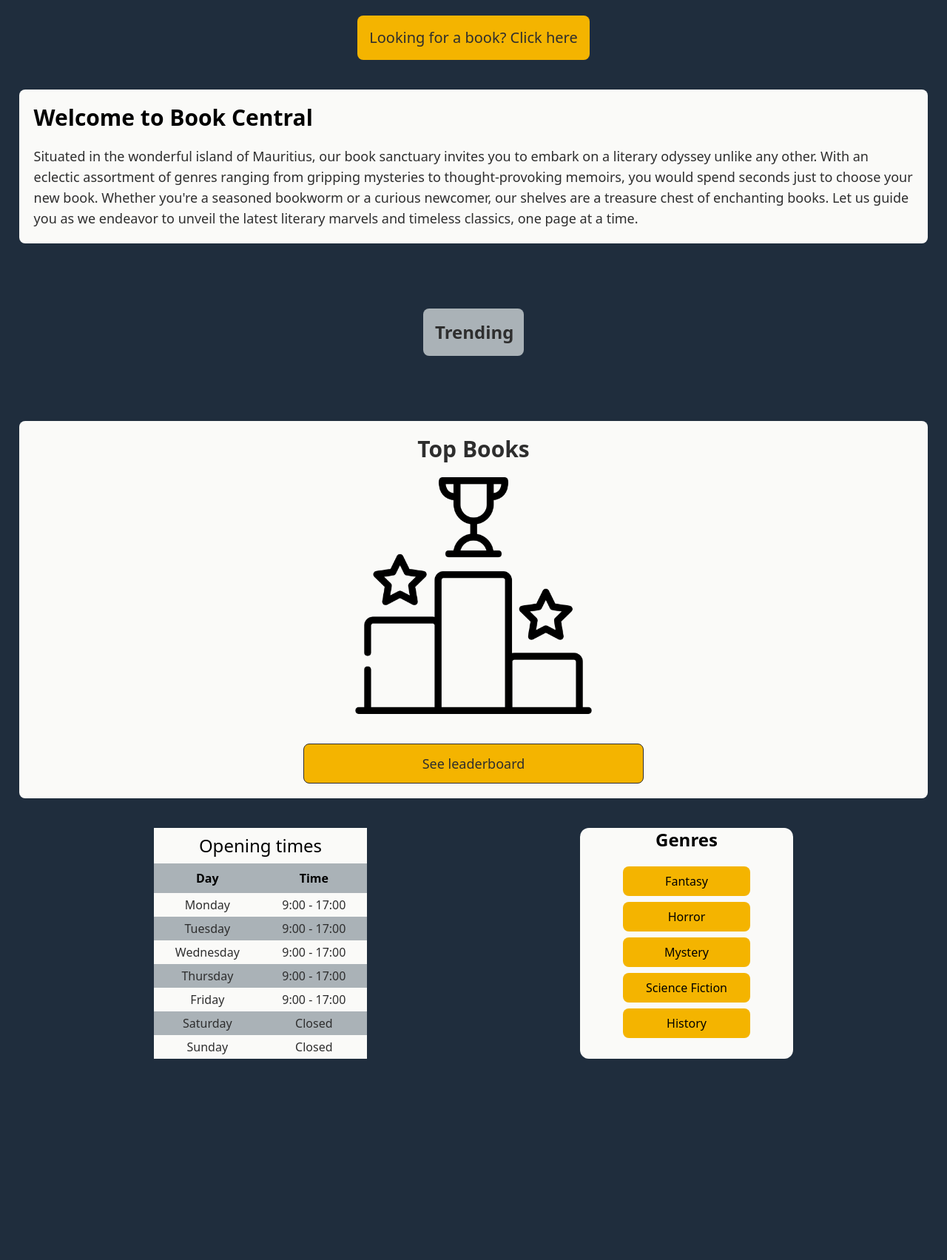
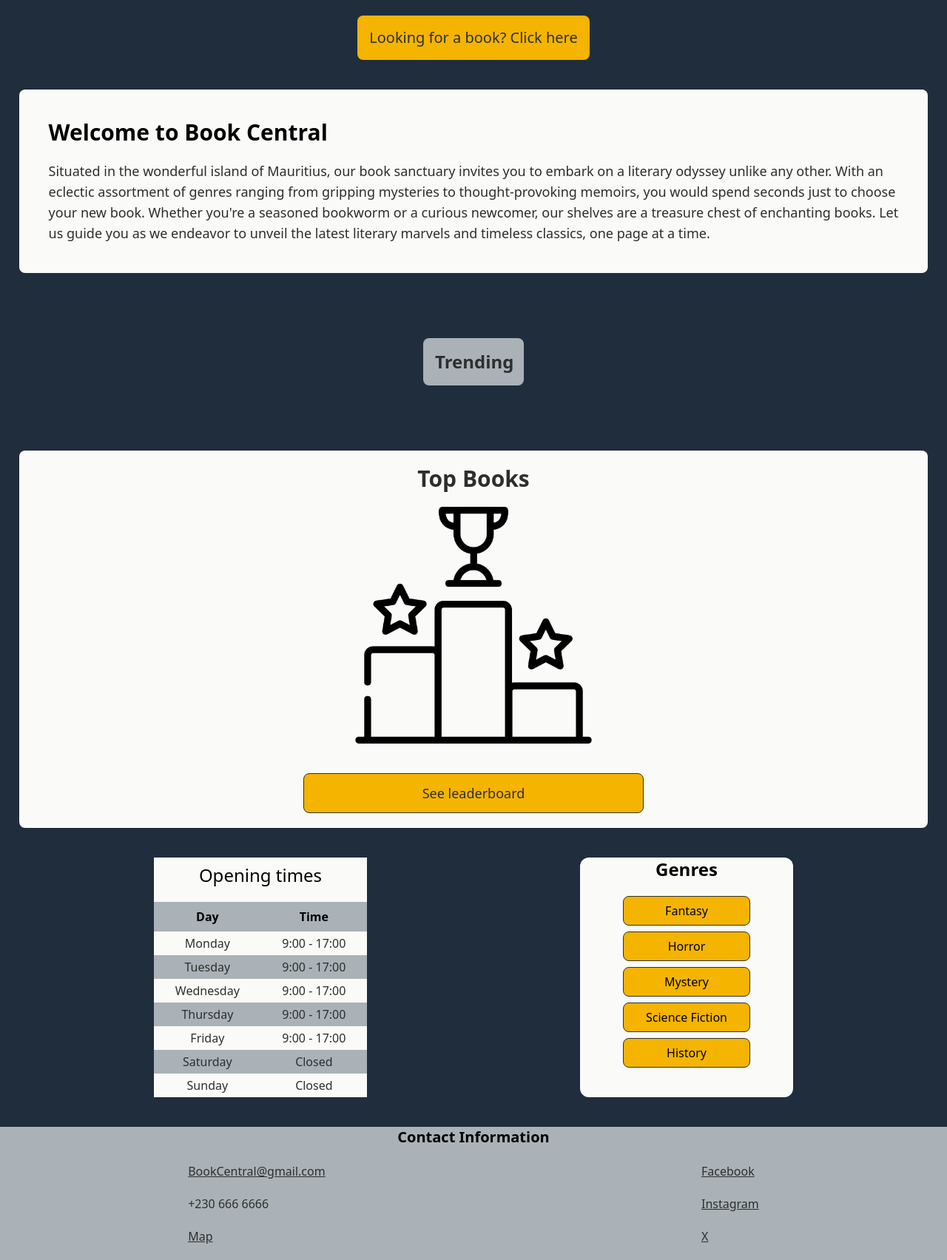
Before and after one commit to Sanish-Ramlal-crdn/tailwind-practice, a plain HTML site: page project-4-book-central-remake/index.html in a window 1280 px wide. Shown: the part 400-2103 px from the top of the page at 74% size. Before the commit the page ends 1831 px from the top, so only its background shows below. Drawn offline with nearby package versions, Linux system fonts and the light colour scheme.

Commit message:
Implementing tailwind CLI
Co-Authored-By: Sanish1246 <71644048+Sanish1246@users.noreply.github.com>

```diff
--- a/project-4-book-central-remake/index.html
+++ b/project-4-book-central-remake/index.html
@@ -4,112 +4,122 @@
 <head>
     <meta charset="UTF-8">
     <meta name="viewport" content="width=device-width, initial-scale=1.0">
-    <script src="https://cdn.tailwindcss.com"></script>
+    <link rel="stylesheet" href="output.css">
     <title>Book Central</title>
 </head>
 
-<body class="bg-[#1F2D3D]">
-    <div class="w-full bg-[#1F2D3D] flex justify-end items-center p-4">
-        <div class="flex flex-row bg-[#F4B400] w-[9rem] rounded-lg justify-center">
-            <img src="logos/bag.svg" class="p-3 w-14 h-14 hover:border-b-2 border-black hover:cursor-pointer">
-            <img src="logos/account.svg" class="p-3 w-14 h-14 hover:border-b-2 border-black hover:cursor-pointer">
+
+<body class="bg-darkblue">
+    <div class="w-full bg-darkblue flex justify-end items-center p-4">
+        <div class="flex flex-row bg-yellowbrand w-[9rem] rounded-lg justify-center">
+            <img src="logos/bag.svg" class="header-btn">
+            <img src="logos/account.svg" class="header-btn">
         </div>
     </div>
 
     <div class="flex flex-col mt-4 items-center justify center">
         <img src="logos/logo.png" alt="Book Logo">
-        <h1 class="mt-5 text-4xl text-[#2E2E2E] rounded-xl bg-[#FAFAF8] p-5 ">Book Central</h1>
+        <h1 class="mt-5 text-4xl text-darkgray rounded-xl bg-lightbg p-5">Book Central</h1>
         <button
-            class="text-xl rounded-lg p-4 mt-8 text-[#2E2E2E] bg-[#F4B400] hover:cursor-pointer hover:bg-[#E0A800]">Looking
-            for
-            a
-            book? Click
-            here</button>
+            class="text-xl rounded-lg p-4 mt-8 text-darkgray bg-yellowbrand hover:cursor-pointer hover:bg-yellowhover">
+            Looking for a book? Click here
+        </button>
     </div>
 
-    <div class="mt-10 p-3 bg-[#FAFAF8] rounded-lg w-[96%] p-5  mx-auto">
+    <div class="mt-10 bg-lightbg rounded-lg w-[96%] p-10 mx-auto">
         <h1 class="text-3xl font-bold">Welcome to Book Central</h1>
-        <p class="mt-5 text-lg text-[#2E2E2E]">Situated in the wonderful island of Mauritius, our book sanctuary
-            invites you to
-            embark on a
-            literary
-            odyssey unlike any other. With an eclectic assortment of genres ranging from gripping mysteries to
-            thought-provoking memoirs, you would spend seconds just to choose your new book. Whether you're a
-            seasoned bookworm or a curious newcomer, our shelves are a treasure chest of enchanting books. Let us
-            guide you as we endeavor to unveil the latest literary marvels and timeless classics, one page at a
-            time.</p>
+        <p class="mt-5 text-lg text-darkgray">
+            Situated in the wonderful island of Mauritius, our book sanctuary invites you to embark on a literary
+            odyssey unlike any other.
+            With an eclectic assortment of genres ranging from gripping mysteries to thought-provoking memoirs, you
+            would spend seconds
+            just to choose your new book. Whether you're a seasoned bookworm or a curious newcomer, our shelves are a
+            treasure chest of
+            enchanting books. Let us guide you as we endeavor to unveil the latest literary marvels and timeless
+            classics, one page at a time.
+        </p>
     </div>
 
     <div class="py-2 mt-20">
-        <h2 class="text-2xl rounded-lg bg-[#AAB2B7] text-[#2E2E2E] p-4 font-bold w-[8.5rem] mx-auto">Trending</h2>
+        <h2 class="text-2xl rounded-lg bg-grayaccent text-darkgray p-4 font-bold w-[8.5rem] mx-auto">Trending</h2>
     </div>
 
-    <div class="mt-20 w-[96%] bg-[#FAFAF8] rounded-lg flex flex-col items-center mx-auto">
-        <h2 class="text-3xl text-[#2E2E2E] text-center font-bold mt-5">Top Books</h2>
+    <div class="mt-20 w-[96%] bg-lightbg rounded-lg flex flex-col items-center mx-auto">
+        <h2 class="text-3xl text-darkgray text-center font-bold mt-5">Top Books</h2>
         <img src="logos/leaderboard.png" alt="leaderboard" class="m-auto mt-5 mb-10 h-80">
         <button
-            class="bg-[#F4B400] text-[#2E2E2E] text-lg mb-5 px-40 py-3 rounded-lg border border-[#2E2E2E] hover:cursor-pointer hover:bg-[#E0A800] hover:border-[#E0A800]">See
-            leaderboard</button>
+            class="bg-yellowbrand text-darkgray text-lg mb-5 px-40 py-3 rounded-lg border border-darkgray hover:cursor-pointer hover:bg-yellowhover hover:border-yellowhover">
+            See leaderboard
+        </button>
     </div>
 
     <div class="flex flex-row mt-10 justify-around w-[90%] mx-auto">
-        <div class="w-[25%] bg-[#FAFAF8]">
-            <h2 class="bg-[#FAFAF8] text-center h-15 p-2 text-2xl">Opening times</h2>
+        <div class="w-[25%] bg-lightbg">
+            <h2 class="bg-lightbg text-center h-15 p-2 text-2xl">Opening times</h2>
             <table class="w-full rounded-md p-1">
-                <tr class="bg-[#AAB2B7] h-10">
+                <tr class="bg-grayaccent h-10">
                     <th>Day</th>
                     <th>Time</th>
                 </tr>
-                <tr class="text-center bg-[#FAFAF8] text-[#2E2E2E] h-8">
+                <tr class="text-center bg-lightbg text-darkgray h-8">
                     <td>Monday</td>
                     <td>9:00 - 17:00</td>
                 </tr>
-                <tr class="text-center bg-[#AAB2B7] text-[#2E2E2E] h-8">
+                <tr class="text-center bg-grayaccent text-darkgray h-8">
                     <td>Tuesday</td>
                     <td>9:00 - 17:00</td>
                 </tr>
-                <tr class="text-center bg-[#FAFAF8] text-[#2E2E2E] h-8">
+                <tr class="text-center bg-lightbg text-darkgray h-8">
                     <td>Wednesday</td>
                     <td>9:00 - 17:00</td>
                 </tr>
-                <tr class="text-center bg-[#AAB2B7] text-[#2E2E2E] h-8">
+                <tr class="text-center bg-grayaccent text-darkgray h-8">
                     <td>Thursday</td>
                     <td>9:00 - 17:00</td>
                 </tr>
-                <tr class="text-center bg-[#FAFAF8] text-[#2E2E2E] h-8">
+                <tr class="text-center bg-lightbg text-darkgray h-8">
                     <td>Friday</td>
                     <td>9:00 - 17:00</td>
                 </tr>
-                <tr class="text-center bg-[#AAB2B7] text-[#2E2E2E] h-8">
+                <tr class="text-center bg-grayaccent text-darkgray h-8">
                     <td>Saturday</td>
                     <td>Closed</td>
                 </tr>
-                <tr class="text-center bg-[#FAFAF8] text-[#2E2E2E] h-8">
+                <tr class="text-center bg-lightbg text-darkgray h-8">
                     <td>Sunday</td>
                     <td>Closed</td>
                 </tr>
             </table>
         </div>
 
-
-        <div class="bg-[#FAFAF8] w-[25%] rounded-xl">
+        <div class="bg-lightbg w-[25%] rounded-xl">
             <h2 class="text-center text-2xl font-bold">Genres</h2>
             <div class="flex flex-col mt-5 gap-2 w-[60%] mx-auto">
-                <button
-                    class="bg-[#F4B400] h-10 rounded-lg border-[#2E2E2E] hover:bg-[#E0A800] hover:border-[#E0A800]">Fantasy</button>
-                <button
-                    class="bg-[#F4B400] h-10 rounded-lg border-[#2E2E2E] hover:bg-[#E0A800] hover:border-[#E0A800]">Horror</button>
-                <button
-                    class="bg-[#F4B400] h-10 rounded-lg border-[#2E2E2E] hover:bg-[#E0A800] hover:border-[#E0A800]">Mystery</button>
-                <button
-                    class="bg-[#F4B400] h-10 rounded-lg border-[#2E2E2E] hover:bg-[#E0A800] hover:border-[#E0A800]">Science
-                    Fiction</button>
-                <button
-                    class="bg-[#F4B400] h-10 rounded-lg border-[#2E2E2E] hover:bg-[#E0A800] hover:border-[#E0A800]">History</button>
+                <button class="btn-category">Fantasy</button>
+                <button class="btn-category">Horror</button>
+                <button class="btn-category">Mystery</button>
+                <button class="btn-category">Science Fiction</button>
+                <button class="btn-category">History</button>
             </div>
         </div>
     </div>
 
+    <footer class="mt-10  bg-grayaccent">
+        <h2 class="text-center font-bold mb-5 text-xl">Contact Information</h2>
+        <div class="flex flex-row justify-around">
+            <div class="flex flex-col gap">
+                <a href="#" class="text-darkgray underline mb-5">BookCentral@gmail.com</a>
+                <a href="#" class="text-darkgray mb-5">+230 666 6666</a>
+                <a href="#" class="text-darkgray underline mb-5">Map</a>
+            </div>
+            <div class="flex flex-col">
+                <a href="#" class="text-darkgray underline mb-5">Facebook</a>
+                <a href="#" class="text-darkgray underline mb-5">Instagram</a>
+                <a href="#" class="text-darkgray underline mb-5">X</a>
+            </div>
+        </div>
+
+    </footer>
 </body>
 
 </html>
--- /dev/null
+++ b/project-4-book-central-remake/input.css
@@ -0,0 +1,22 @@
+@import "tailwindcss";
+
+@theme {
+  --color-darkblue: #1f2d3d;
+  --color-yellowbrand: #f4b400;
+  --color-yellowhover: #e0a800;
+  --color-darkgray: #2e2e2e;
+  --color-lightbg: #fafaf8;
+  --color-grayaccent: #aab2b7;
+}
+
+@layer components {
+  .btn-category {
+    @apply bg-yellowbrand hover:bg-yellowhover border-darkgray hover:border-yellowhover h-10 rounded-lg border hover:cursor-pointer;
+  }
+}
+
+@layer components {
+  .header-btn {
+    @apply h-14 w-14 p-3 hover:cursor-pointer hover:border-b-2;
+  }
+}
```
Also changed, not shown: project-2-web-agency/index.html (+3 -2 lines), project-4-book-central-remake/output.css (added).
